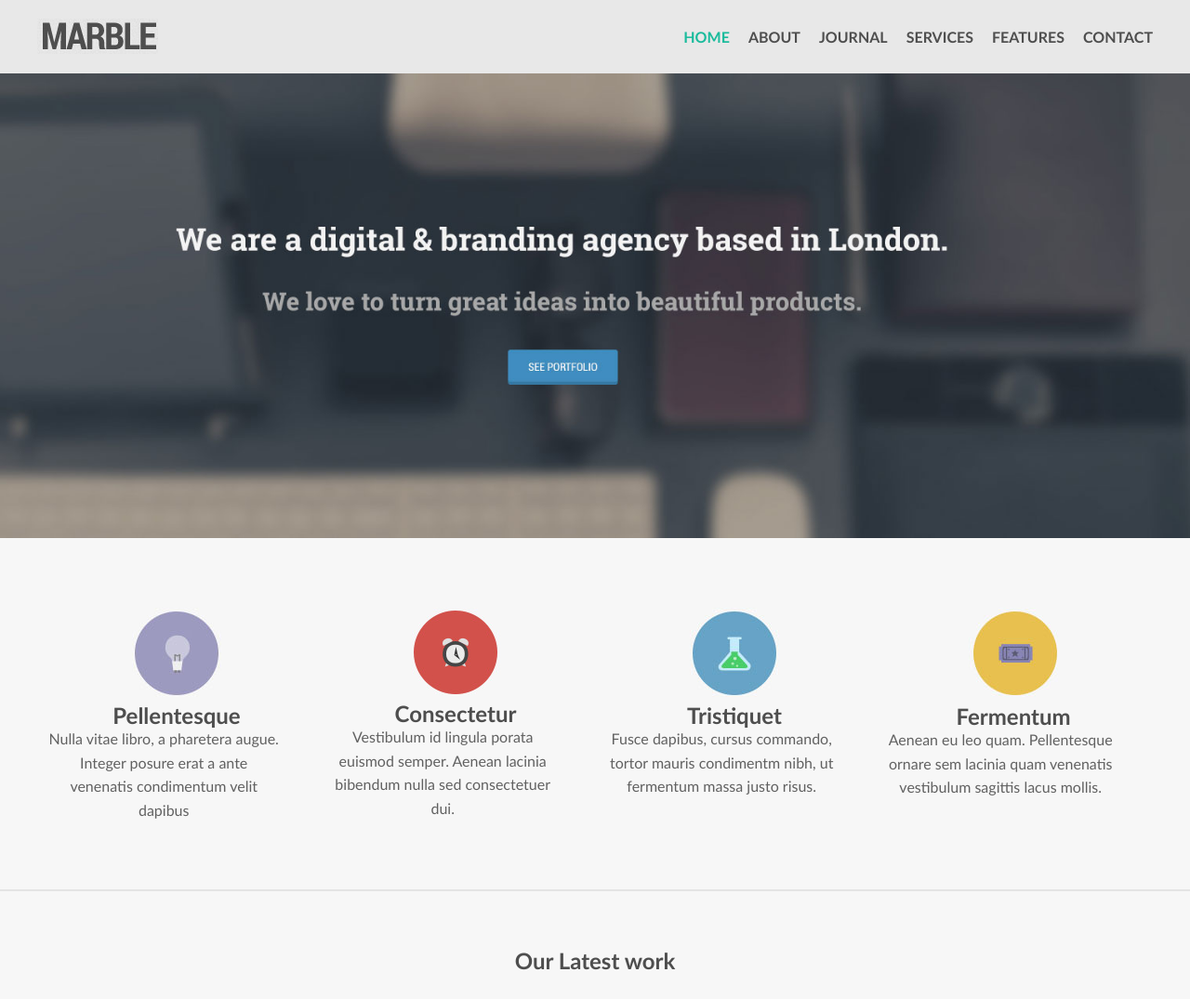
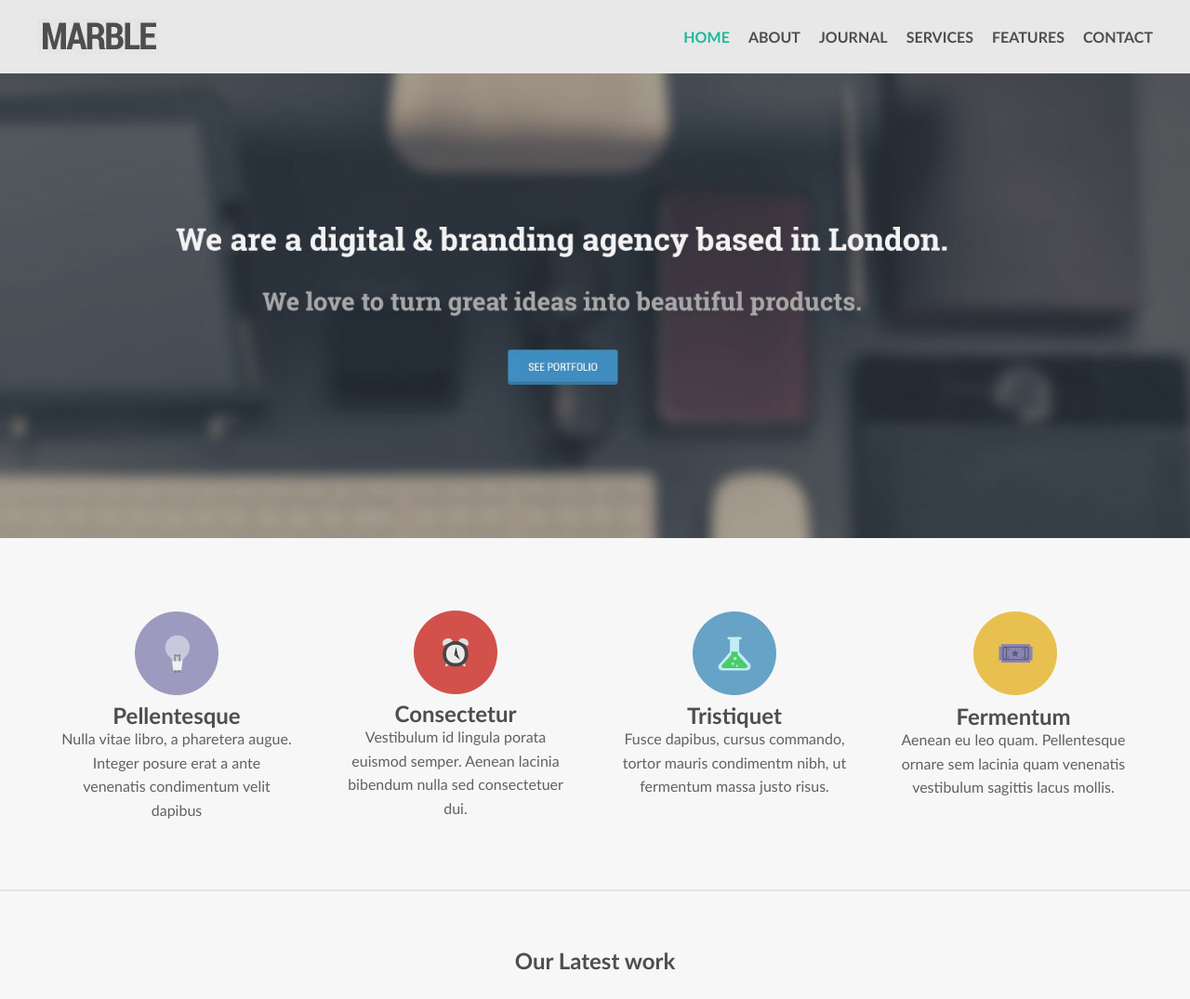
Before and after one commit to MukulSharma21/Marbel-Website, a plain HTML site: page index.html in a window 1280 px wide. Shown: the top 1075 px of the page at 93% size. Drawn offline with Linux system fonts and the light colour scheme.

Commit message:
Align the items paragraph

```diff
--- a/style.css
+++ b/style.css
@@ -105,7 +105,9 @@ header nav ul li a.green{
 }
 #menu ul li p{
     width: 90%;
-   color: #616161;
+    color: #616161;
+    margin: 0 auto;
+    padding: 0 5%;
 }
 #menu ul li h2{
     color: #4E4E4E;
```
